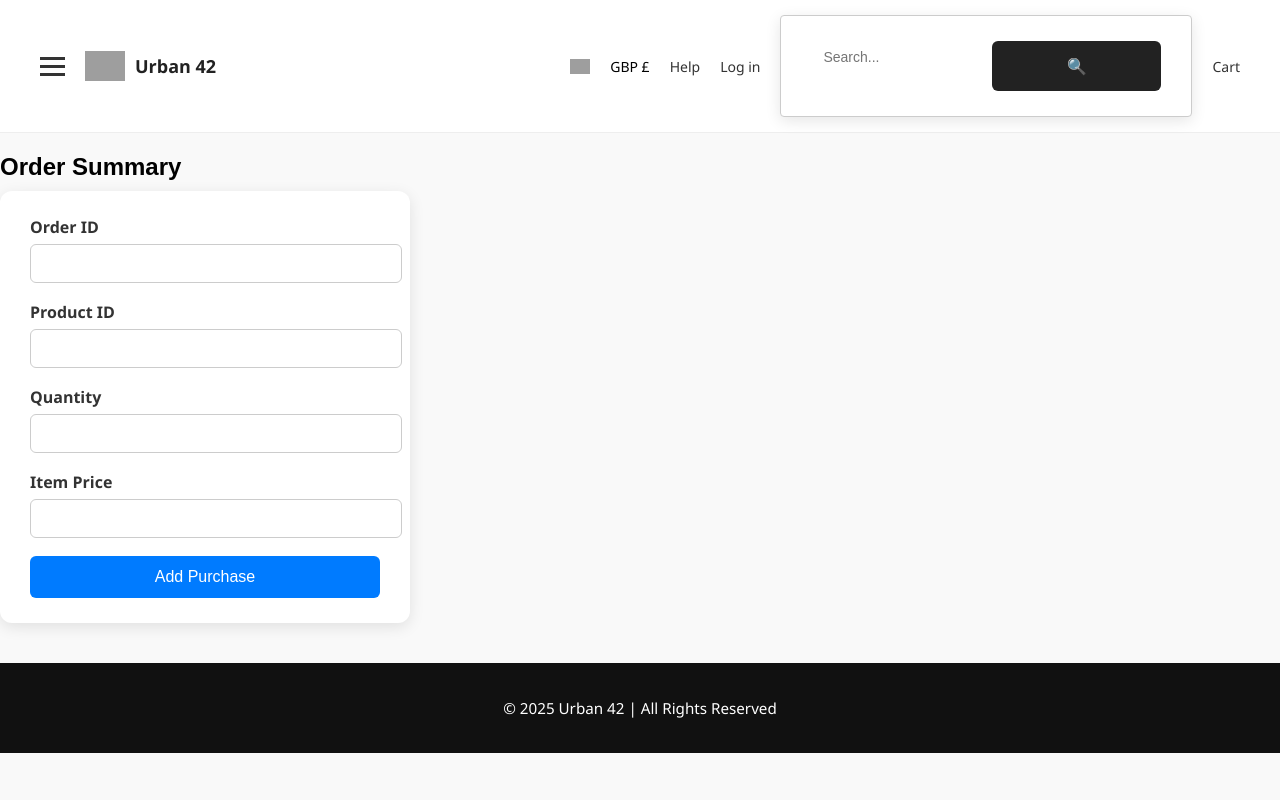
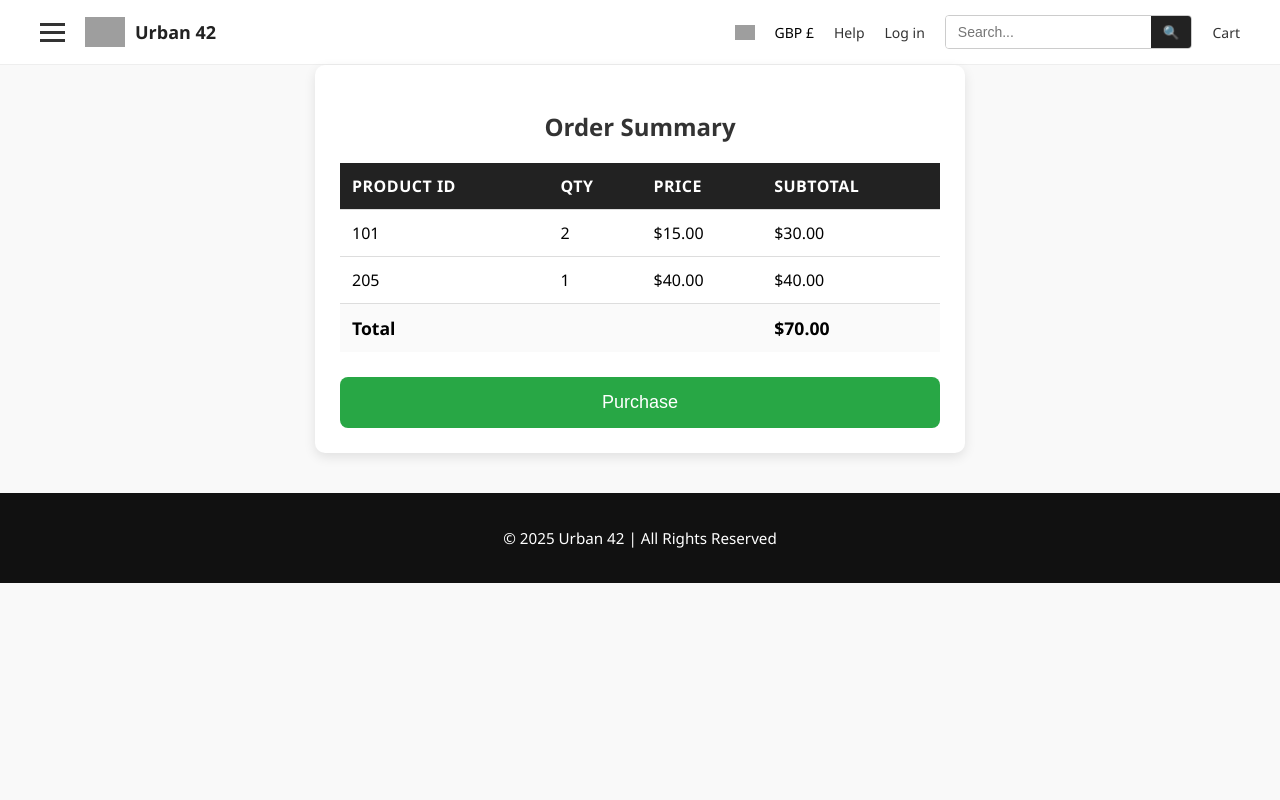
Before and after one commit to AlaynaAston/Urban42, a PHP site: page /checkout.php in a window 1280 px wide. Run offline with PHP 8.4, Linux system fonts and the light colour scheme; grey boxes are pictures that could not be loaded.

Commit message:
More Edits

```diff
--- a/checkout.php
+++ b/checkout.php
@@ -40,24 +40,46 @@
   </div>
 
   <!-- Order Summary -->
-  <h2>Order Summary</h2>
+<div class="summary-container">
+    <h2>Order Summary</h2>
 
-<form action="checkoutprocess.php" method="POST">
+    <table>
+        <thead>
+            <tr>
+                <th>Product ID</th>
+                <th>Qty</th>
+                <th>Price</th>
+                <th>Subtotal</th>
+            </tr>
+        </thead>
 
-    <label>Order ID</label>
-    <input type="number" name="orderID" required>
+        <tbody>
+            <!-- Example row — these would be replaced dynamically with PHP -->
+            <tr>
+                <td>101</td>
+                <td>2</td>
+                <td>$15.00</td>
+                <td>$30.00</td>
+            </tr>
 
-    <label>Product ID</label>
-    <input type="number" name="productID" required>
+            <tr>
+                <td>205</td>
+                <td>1</td>
+                <td>$40.00</td>
+                <td>$40.00</td>
+            </tr>
 
-    <label>Quantity</label>
-    <input type="number" name="quantity" required>
+            <tr class="total-row">
+                <td colspan="3">Total</td>
+                <td>$70.00</td>
+            </tr>
+        </tbody>
+    </table>
 
-    <label>Item Price</label>
-    <input type="number" step="0.01" name="itemPrice" required>
-
-    <button type="submit">Add Purchase</button>
-</form>
+    <form action="add_purchase.php" method="POST">
+        <button class="purchase-button" type="submit">Purchase</button>
+    </form>
+</div>
 
   <!-- Footer Section -->
   <footer>
--- a/checkoutprocess.php
+++ b/checkoutprocess.php
@@ -1,5 +1,5 @@
 <?php
-include 'database file';
+include 'db.php';
 
 if ($_SERVER['REQUEST_METHOD'] === 'POST') {
 
--- a/checkoutstyle.css
+++ b/checkoutstyle.css
@@ -92,58 +92,67 @@
 
 
     /*Table*/
-    h2 {
-    font-family: Arial, sans-serif;
-    margin-bottom: 10px;
-  }
 
-  form {
+    .summary-container {
+        max-width: 600px;
+        margin: auto;
         background: #fff;
-        padding: 25px 30px;
-        width: 350px;
-        border-radius: 12px;
-        box-shadow: 0 4px 15px rgba(0,0,0,0.1);
+        padding: 25px;
+        box-shadow: 0 4px 12px rgba(0,0,0,0.1);
+        border-radius: 10px;
     }
 
-    form label {
-        display: block;
-        margin-bottom: 6px;
-        font-weight: bold;
+    h2 {
+        text-align: center;
+        margin-bottom: 20px;
         color: #333;
     }
 
-    form input {
+    table {
         width: 100%;
-        padding: 10px;
-        margin-bottom: 18px;
-        border: 1px solid #ccc;
-        border-radius: 6px;
-        font-size: 15px;
-        transition: 0.2s;
+        border-collapse: collapse;
+        margin-bottom: 25px;
     }
 
-    form input:focus {
-        border-color: #007bff;
-        box-shadow: 0 0 5px rgba(0,123,255,0.4);
-        outline: none;
+    table th, table td {
+        padding: 12px;
+        text-align: left;
+        border-bottom: 1px solid #ddd;
     }
 
-    form button {
-        width: 100%;
-        background: #007bff;
-        color: white;
-        padding: 12px;
-        font-size: 16px;
-        border: none;
-        border-radius: 6px;
-        cursor: pointer;
-        transition: 0.2s;
+    table th {
+        background: #222;
+        color: #fff;
+        font-weight: bold;
+        text-transform: uppercase;
+        letter-spacing: 0.5px;
     }
 
-    form button:hover {
-        background: #0056b3;
+    table tr:last-child td {
+        border-bottom: none;
     }
 
+    .total-row td {
+        font-weight: bold;
+        font-size: 1.1em;
+        background: #fafafa;
+    }
+
+    .purchase-button {
+        width: 100%;
+        padding: 15px;
+        background: #28a745;
+        border: none;
+        color: white;
+        font-size: 18px;
+        border-radius: 8px;
+        cursor: pointer;
+        transition: 0.3s;
+    }
+
+    .purchase-button:hover {
+        background: #218838;
+    }
   /* ---------------------------
    Footer
 ---------------------------- */
--- a/index.php
+++ b/index.php
@@ -123,6 +123,7 @@
 
   <!-- Footer Section -->
   <footer>
+    <a href="aboutus.php">About Us</a>
     <p>&copy; 2025 Urban 42 | All Rights Reserved</p>
   </footer>
 
```
Also changed, not shown: productPage.php (+7 -7 lines).
